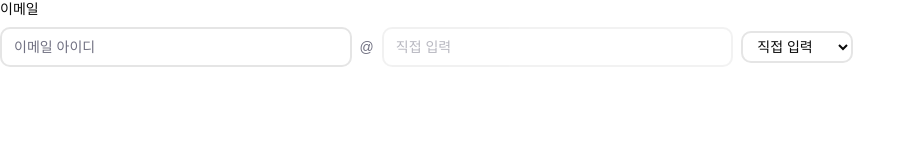
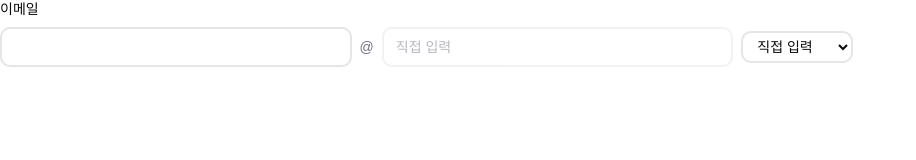
Before and after one commit to Siho-ily/Atlex, a Next.js app: page /test in a window 1280 px wide. Shown: the top 160 px of the page, without its empty margins (0-916 px from the left). Built offline with nearby package versions, Linux system fonts and the light colour scheme; a web font is replaced by a local one.

Commit message:
fix: 이메일 앞부분 placeholder 제거

```diff
--- a/src/components/common/layout/EmailField.jsx
+++ b/src/components/common/layout/EmailField.jsx
@@ -32,7 +32,6 @@ export function EmailField({ localValue, domainValue, onLocalChange, onDomainCha
           size="lg"
           value={localValue}
           onChange={onLocalChange}
-          placeholder="이메일 아이디"
           aria-invalid={isInvalid || undefined}
           className="flex-1"
         />
```
